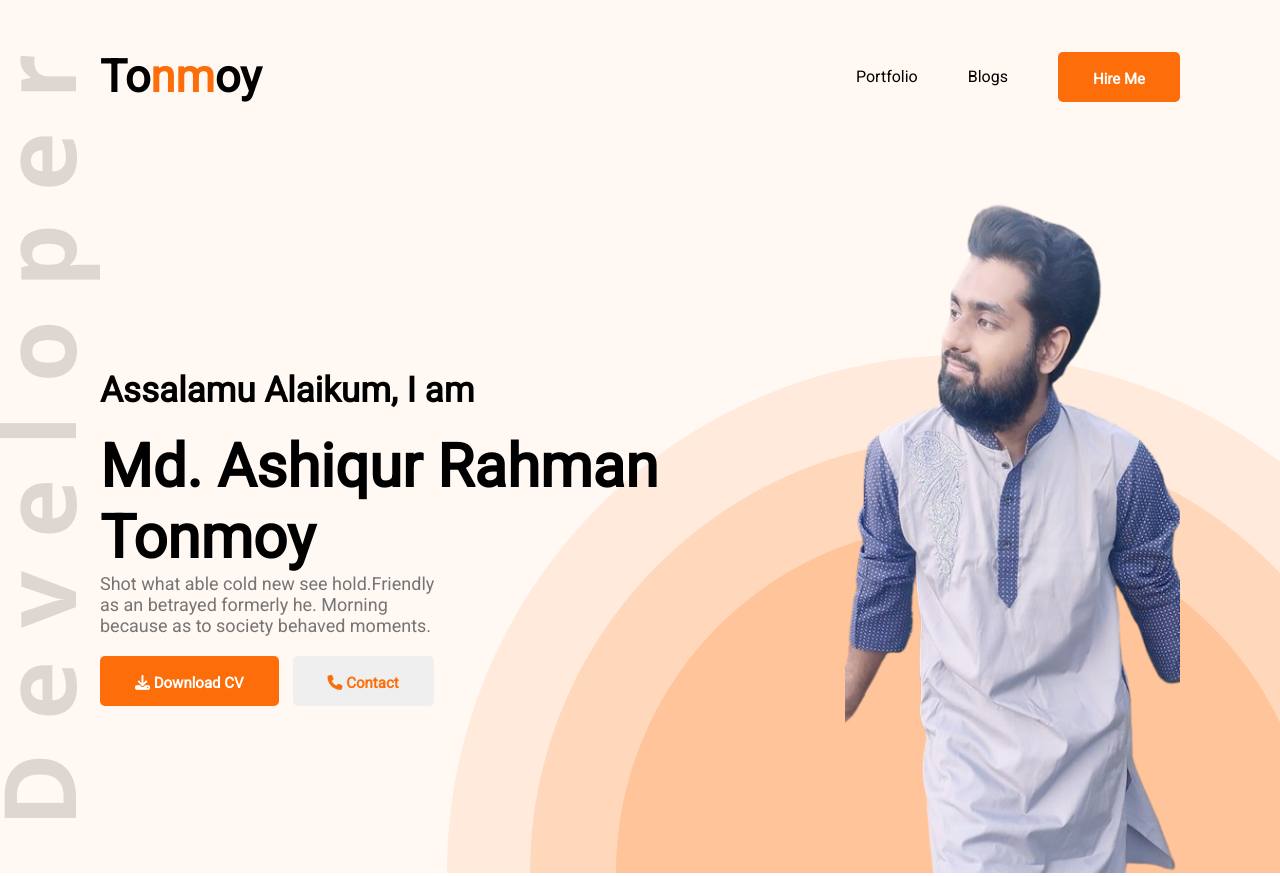
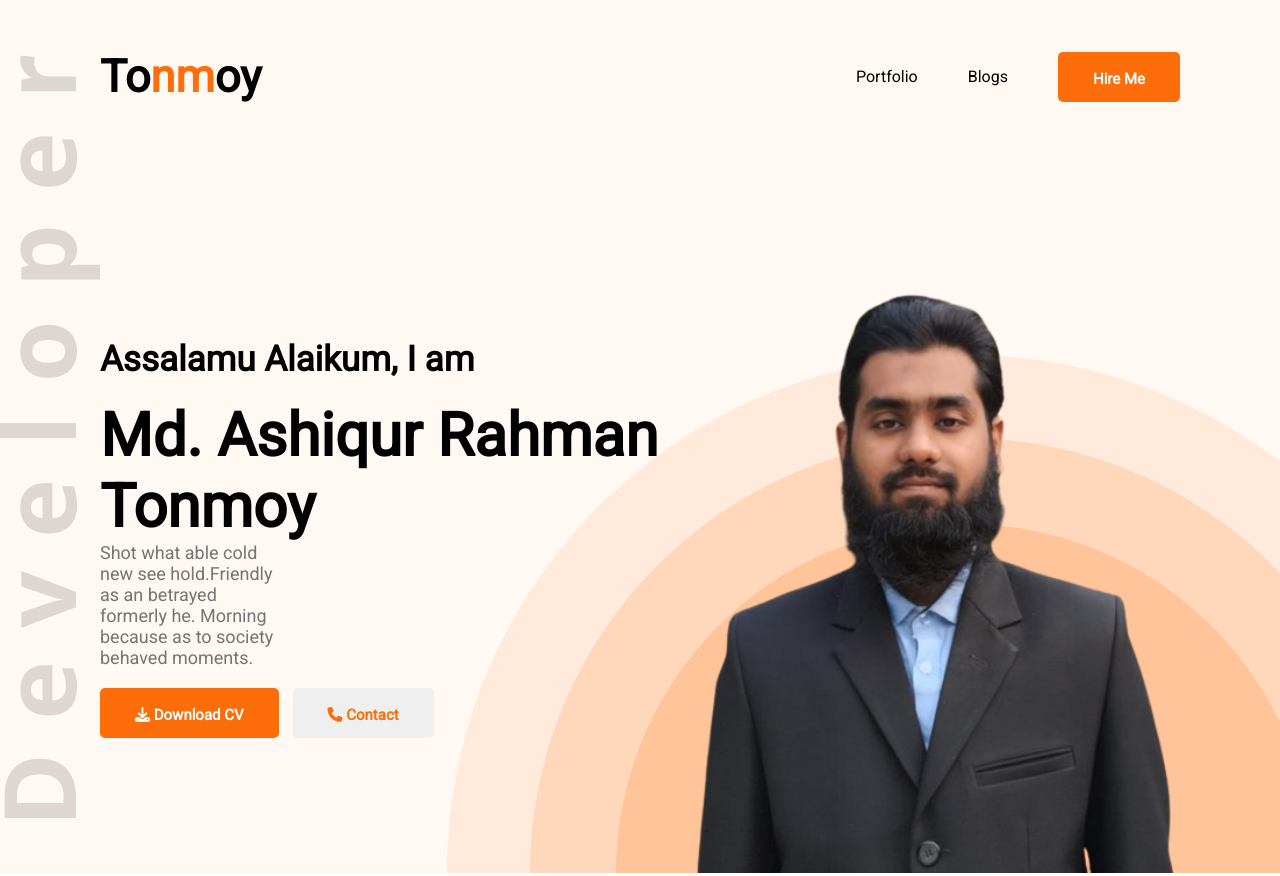
Before and after one commit to T-0-N-M-0-Y/Portfolio-Website, a plain HTML site: page project 1.html in a window 1280 px wide. Shown: the top 876 px of the page. Drawn offline with Linux system fonts and the light colour scheme.

Commit message:
New Work

```diff
--- a/Styles/portfolio.css
+++ b/Styles/portfolio.css
@@ -71,7 +71,6 @@ nav ul li {
 }
 
 .banner img {
-    width: 350px;
     height: 670px;
 }
 
--- a/project 1.html
+++ b/project 1.html
@@ -36,7 +36,7 @@
                 <button class="btn-primary"><i class="fa-solid fa-download"></i> Download CV</button>
                 <button class="btn-secondary"><i class="fa-solid fa-phone"></i> Contact</button>
             </div>
-            <img src="images/my photo.png" alt="">
+            <img src="images/my photo no back.png" alt="">
         </div>
     </header>
 
```
Also changed, not shown: images/my photo no back.png (added), images/my photo.png (deleted).
